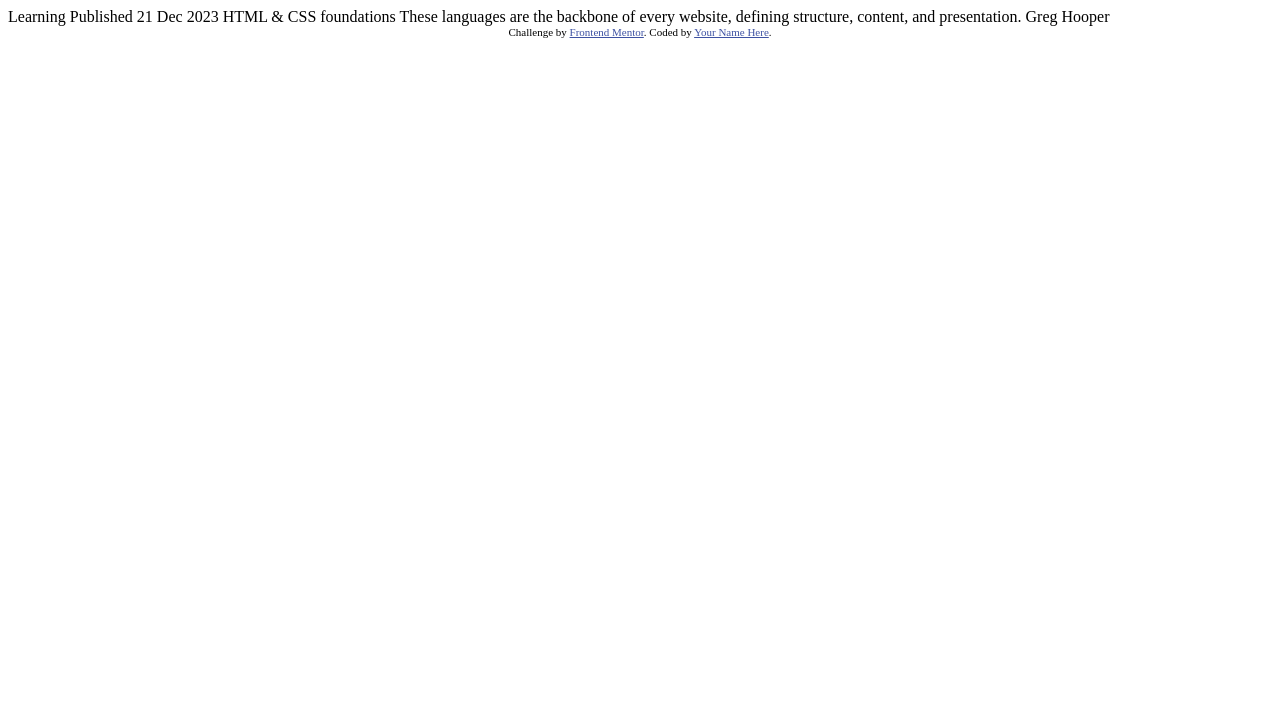
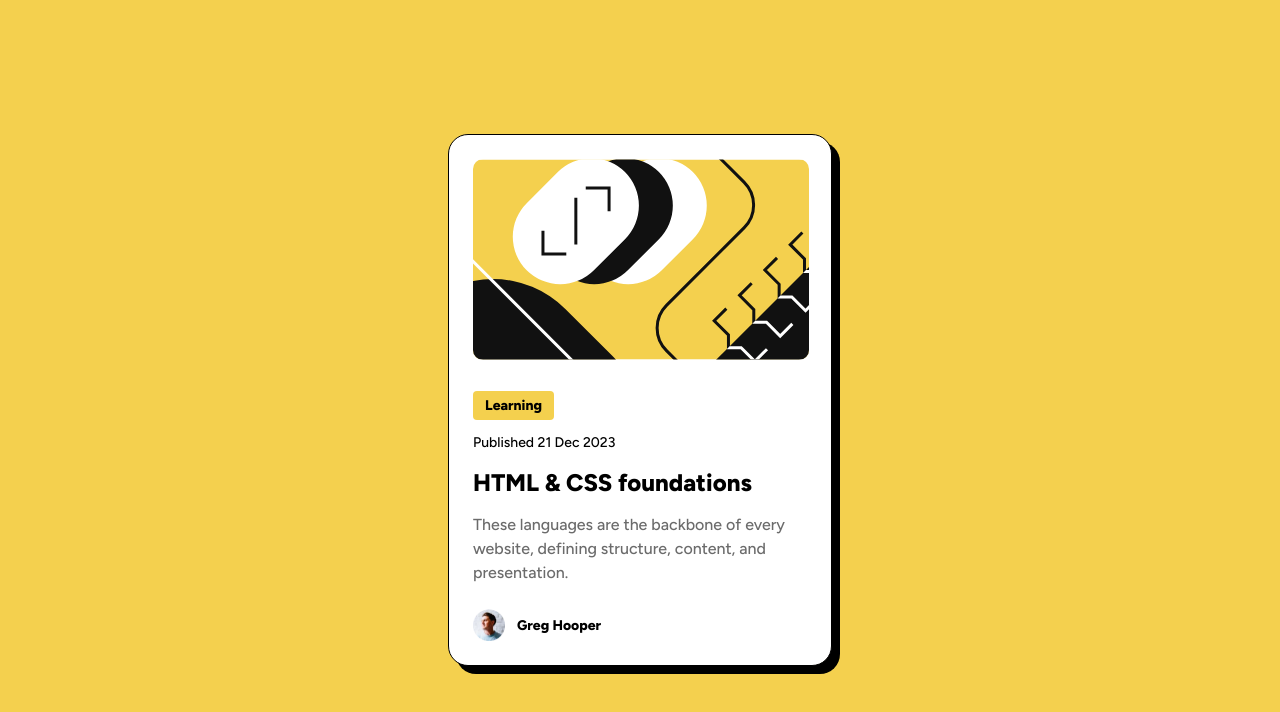
Before and after one commit to Thomas-Brito/blog-preview-card, a plain HTML site: page index.html in a window 1280 px wide. Drawn offline with Linux system fonts and the light colour scheme.

Commit message:
Projeto concluído

```diff
--- a/index.html
+++ b/index.html
@@ -1,34 +1,43 @@
 <!DOCTYPE html>
 <html lang="en">
 <head>
+
   <meta charset="UTF-8">
   <meta name="viewport" content="width=device-width, initial-scale=1.0"> <!-- displays site properly based on user's device -->
 
   <link rel="icon" type="image/png" sizes="32x32" href="./assets/images/favicon-32x32.png">
+  <link rel="stylesheet" href="styles.css">
+  <link rel="preconnect" href="https://fonts.googleapis.com">
+  <link rel="preconnect" href="https://fonts.gstatic.com" crossorigin>
+  <link href="https://fonts.googleapis.com/css2?family=Figtree:ital,wght@0,300..900;1,300..900&family=Outfit:wght@100..900&display=swap" rel="stylesheet">
 
   <title>Frontend Mentor | Blog preview card</title>
-
-  <!-- Feel free to remove these styles or customise in your own stylesheet 👍 -->
-  <style>
+  <!-- <style>
     .attribution { font-size: 11px; text-align: center; }
     .attribution a { color: hsl(228, 45%, 44%); }
-  </style>
+  </style> -->
+
 </head>
+
 <body>
 
-  Learning
-
-  Published 21 Dec 2023
-
-  HTML & CSS foundations
-
-  These languages are the backbone of every website, defining structure, content, and presentation.
-
-  Greg Hooper
-
-  <div class="attribution">
+  <main>
+    <img alt="Representação artística abstrata em amarelo, preto e branco fazendo referência à codificação de páginas da internet" src="assets/images/illustration-article.svg" id="imgprincipal"/>
+    <div id="conteudo">
+      <p id="estado">Learning</p>
+      <p id="publicado">Published <time date="2023-12-21">21 Dec 2023</time></p>
+      <h1>HTML & CSS foundations</h1>
+      <p id="descricao">These languages are the backbone of every website, defining structure, content, and presentation.</p>
+    </div>
+    <div id="persona">
+      <img alt="Foto de um homem, representando o autor hipotético de um post" src="assets/images/image-avatar.webp" id="fotoautor"/>
+      <p id="autor">Greg Hooper</p>
+    </div>
+  </main>
+  <!-- <div class="attribution">
     Challenge by <a href="https://www.frontendmentor.io?ref=challenge" target="_blank">Frontend Mentor</a>.
     Coded by <a href="#">Your Name Here</a>.
-  </div>
+  </div> -->
+
 </body>
 </html>
--- /dev/null
+++ b/styles.css
@@ -0,0 +1,122 @@
+:root {
+    --amarelo: hsl(47, 88%, 63%);
+    --branco: hsl(0, 0%, 100%);
+    --cinzaclaro: hsl(0, 0%, 42%);
+    --cinzaescuro: hsl(0, 0%, 7%);
+    --preto: hsl(0, 0%, 0%);
+    --fontetexto14: 500 14px/150% "Figtree";
+    --fontetexto14n: 800 14px/150% "Figtree";
+    --fontetexto16: 500 16px/150% "Figtree";
+    --fontetitulo: 800 24px/150% "Figtree";
+}
+
+html, body {
+    height: 100%;
+    font-family: "Figtree", sans-serif;
+    font-size: 16px;
+    width: 100%;
+}
+
+body {
+    align-items: center;
+    background-color: var(--amarelo);
+    display: flex;
+    flex-direction: column;
+    justify-content: center;
+    margin: auto;
+}
+
+main {
+    background-color: var(--branco);
+    border: 1px solid var(--preto);
+    border-radius: 20px;
+    box-sizing: border-box;
+    box-shadow: 8px 8px var(--preto);
+    line-height: 150%;
+    padding: 1.5rem;
+    width: 24rem;
+}
+
+#imgprincipal {
+    border-radius: 10px;
+    margin-bottom: 1.5rem;
+}
+
+#conteudo {
+    margin-bottom: 1.5rem;
+}
+
+h1 {
+    font: var(--fontetitulo);
+}
+
+h1, p {
+    margin: 0 0 0.75rem 0;
+}
+
+h1:hover {
+    color: var(--amarelo);
+    cursor: pointer;
+}
+
+#estado {
+    background-color: var(--amarelo);
+    border-radius: 4px;
+    display: inline-block;
+    font: var(--fontetexto14n);
+    padding: 0.25rem 0.75rem;
+}
+
+#publicado {
+    font: var(--fontetexto14);
+}
+
+#descricao {
+    color: var(--cinzaclaro);
+    font: var(--fontetexto16);
+}
+
+#persona {
+    align-items: center;
+    display: flex;
+    flex-direction: row;
+}
+
+#autor {
+    display: inline-block;
+    font: var(--fontetexto14n);
+    margin: 0;
+}
+
+#fotoautor {
+    height: 2rem;
+    padding-right: 0.75rem;
+    width: 2rem;
+}
+
+@media only screen and (max-width: 425px) {
+    main {
+        width: 20.4375em;
+    }
+    #imgprincipal {
+        width: 17.4375em;
+    }
+    #estado, #publicado, #autor {
+        font-size: 0.75rem;
+    }
+    h1 {
+        font-size: 1.25em;
+    }
+    #descricao {
+        font-size: 0.875em;
+    }
+}
+
+@media only screen and (max-width: 375px) {
+    main {
+        width: 90%;
+    }
+    #imgprincipal {
+        width: 100%;
+    }
+}
```
